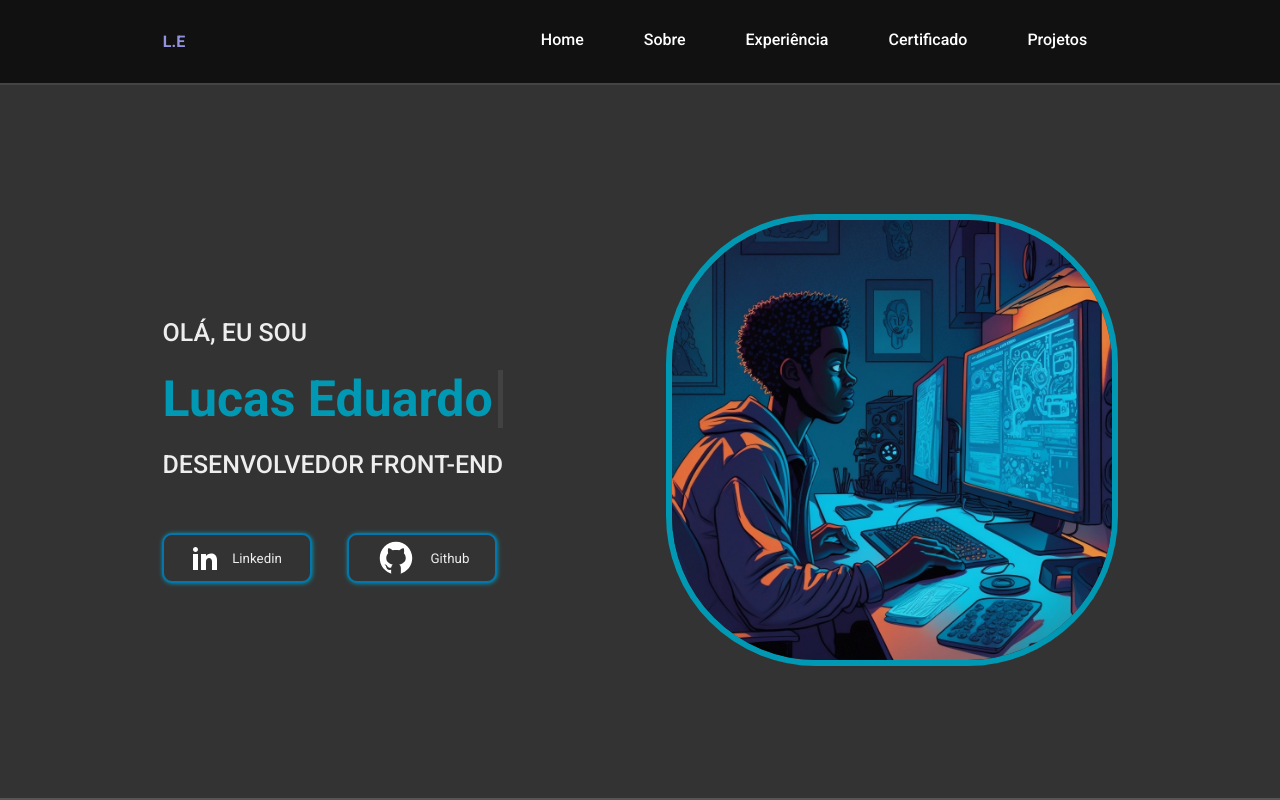
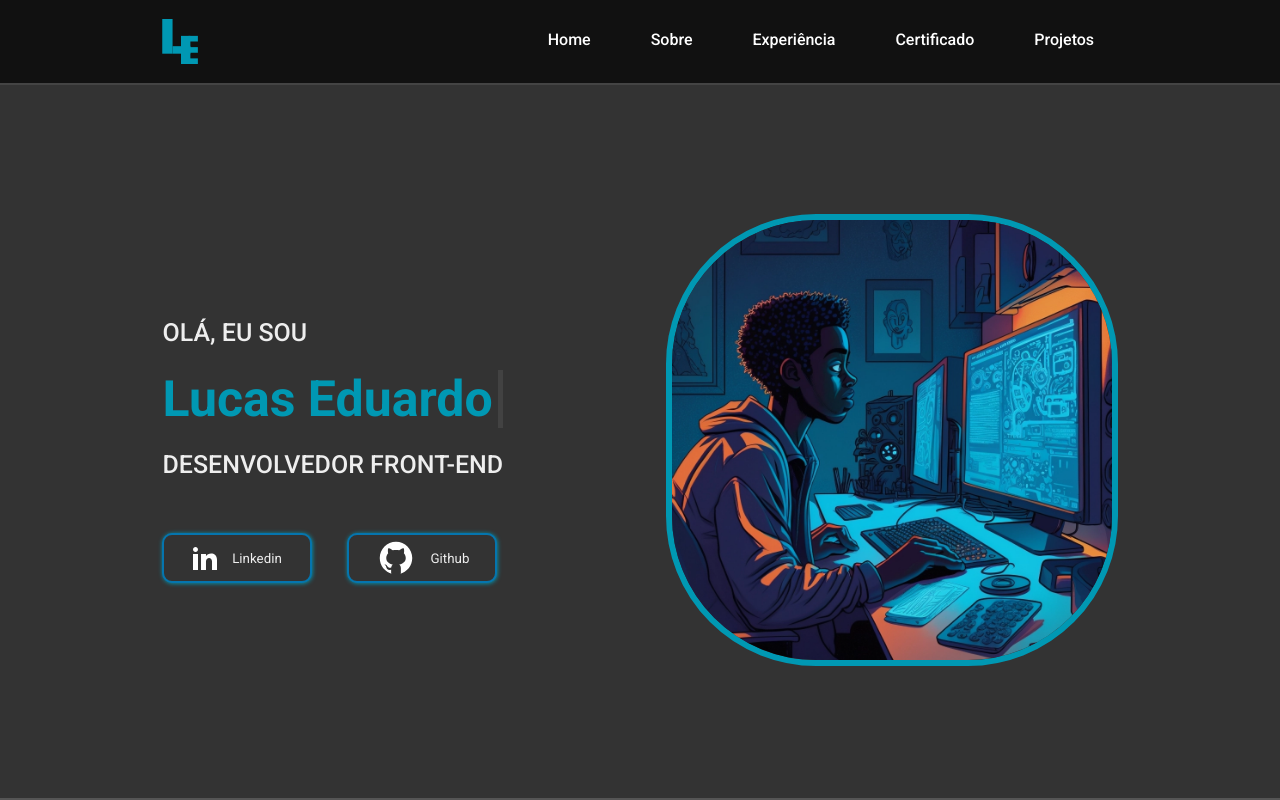
Before and after one commit to lucaseduardo76/My-Portfolio, a React (Vite) app: page / in a window 1280 px wide. Shown: the top 800 px of the page. Built offline with nearby package versions, Linux system fonts and the light colour scheme.

Commit message:
Adding logo

```diff
--- a/src/componentes/pages/menu/index.tsx
+++ b/src/componentes/pages/menu/index.tsx
@@ -1,6 +1,7 @@
 import { useState, useEffect, useRef } from 'react'
 import * as C from './style'
 import menu from '../../../assets/icons/menu.svg'
+import logo from './images/logo.svg'
 
 type Props = {
     link: string
@@ -33,6 +34,8 @@ const menuList: Props[] = [
         section: 'Projetos'
     }
 ]
+
+
 
 
 export const Menu = () => {
@@ -73,7 +76,7 @@ export const Menu = () => {
     return (
         <C.Container id='home'>
             <C.Logo>
-                <span>L.E</span>
+                <span><C.LogoImg src={logo} alt="" /></span>
             </C.Logo>
 
             <C.BoxMenuList>
--- a/src/componentes/pages/menu/style.tsx
+++ b/src/componentes/pages/menu/style.tsx
@@ -10,10 +10,14 @@ export const Container = styled.div`
 `
 
 export const Logo = styled.div`
-    color: rgb(146, 146, 223);
-    font-weight: 800;
+    margin-top: 3px;
 
 `
+export const LogoImg = styled.img`
+    width: 50px;
+    height: 45px;
+`
+
 type Props = {
     Valid: string
 }
```
Also changed, not shown: src/componentes/pages/home/index.tsx (line endings or trailing spaces), src/componentes/pages/menu/images/logo.svg (added).
